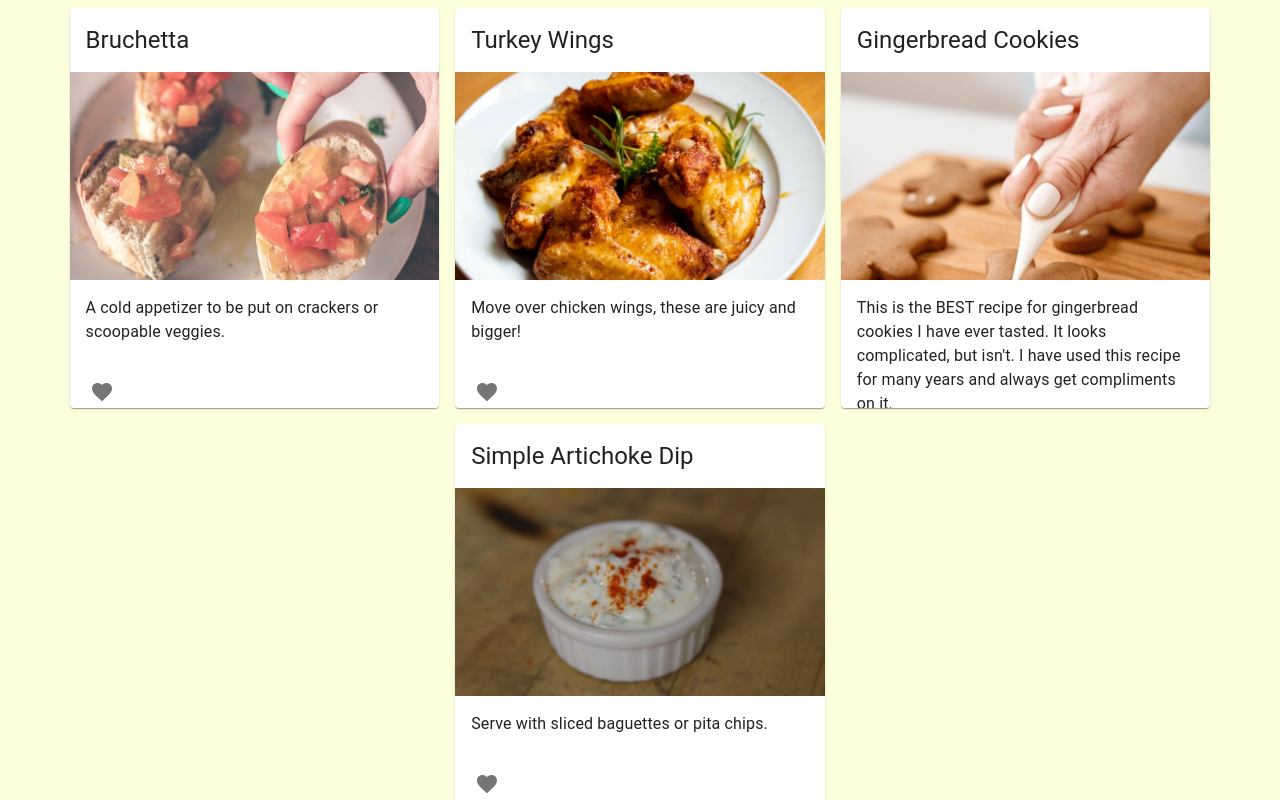
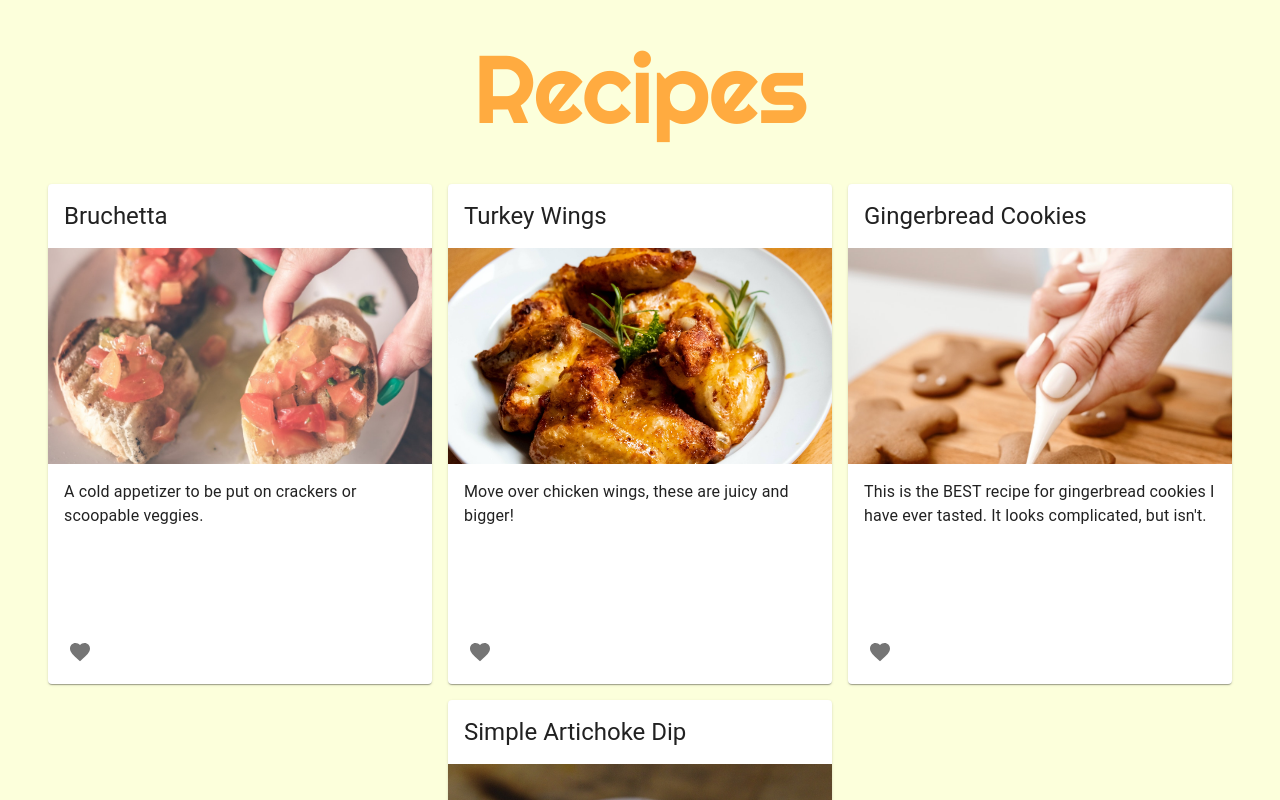
Before and after one commit to notayogilee/recipeBook, a React (Create React App) app in the folder frontend/: page /home in a window 1280 px wide. Shown: the top 800 px of the page. Built offline with nearby package versions, Linux system fonts and the light colour scheme; the HTML template or start-up script is replaced by a standard one.

Commit message:
style home page

```diff
--- a/frontend/src/recipes.js
+++ b/frontend/src/recipes.js
@@ -104,7 +104,7 @@ const recipes = [
   },
   {
     title: 'Gingerbread Cookies',
-    description: 'This is the BEST recipe for gingerbread cookies I have ever tasted. It looks complicated, but isn\'t. I have used this recipe for many years and always get compliments on it.',
+    description: 'This is the BEST recipe for gingerbread cookies I have ever tasted. It looks complicated, but isn\'t.',
     level: 'intermediate',
     imperialUnits: true,
     prepTime: '20 minutes',
--- a/frontend/src/screens/HomeScreen.js
+++ b/frontend/src/screens/HomeScreen.js
@@ -1,11 +1,11 @@
 import React, { useEffect, useState } from 'react'
 import recipes from '../recipes'
-import { makeStyles } from '@material-ui/core/styles'
+import { makeStyles, createMuiTheme, ThemeProvider } from '@material-ui/core/styles'
 import {
   Card,
   CardHeader,
   Typography,
-  Container,
+  Box,
   CardMedia,
   CardContent,
   CardActions,
@@ -15,25 +15,47 @@ import FavoriteIcon from '@material-ui/icons/Favorite';
 
 // import axios from 'axios'
 
+const theme = createMuiTheme({
+  palette: {
+    primary: {
+      light: '#ffdd71',
+      main: '#ffab40',
+      dark: '#c77c02',
+      contrastText: '#000',
+    },
+    secondary: {
+      light: '#ff7961',
+      main: '#8d6e63',
+      dark: '#5f4339',
+      contrastText: '#fff',
+    }
+  }
+})
+
 const useStyles = makeStyles((theme) => ({
   root: {
     display: 'flex',
     flexWrap: 'wrap',
-    flexBasis: '33.333%',
+    flexBasis: '33%',
     justifyContent: 'center',
     alignItems: 'center',
+    paddingBottom: '5rem',
     height: 'auto',
-    width: '100vw',
+    width: '100%',
     overflowX: 'hidden',
+    background: '#FCFFDB',
     '& > *': {
       margin: theme.spacing(1),
-      width: theme.spacing("30%"),
-      height: theme.spacing("30%")
+      width: theme.spacing(2),
+      height: theme.spacing(2)
     }
   },
   card: {
+    display: 'flex',
+    flexDirection: 'column',
     width: '30%',
-    height: 400
+    height: 500,
+    position: 'relative'
   },
   media: {
     height: 0,
@@ -56,7 +78,21 @@ const HomeScreen = () => {
 
   return (
     <>
-      <Container maxWidth='lg' className={classes.root}>
+      <ThemeProvider theme={theme}>
+        <Typography
+          variant="h1"
+          component="div"
+          color="primary"
+          style={{
+            fontFamily: "Righteous",
+            padding: "2rem",
+            textAlign: "center"
+          }}
+        >
+          Recipes
+      </Typography>
+        <Box className={classes.root}>
+
           {recipes.map((recipe) => (
             <Card className={classes.card} >
               <CardHeader
@@ -71,14 +107,19 @@ const HomeScreen = () => {
                   {recipe.description}
                 </Typography>
               </CardContent>
-            <CardActions>
+              <CardActions
+                style={{
+                  position: 'absolute',
+                  bottom: '0'
+                }}>
                 <IconButton>
                   <FavoriteIcon />
                 </IconButton>
               </CardActions>
             </Card>
           ))}
-      </Container>
+        </Box>
+      </ThemeProvider>
     </>
   )
 }
```
Also changed, not shown: 1 other file (tests, documents, lock files or other folders). Lines whose indentation alone changed are shown as unchanged.
